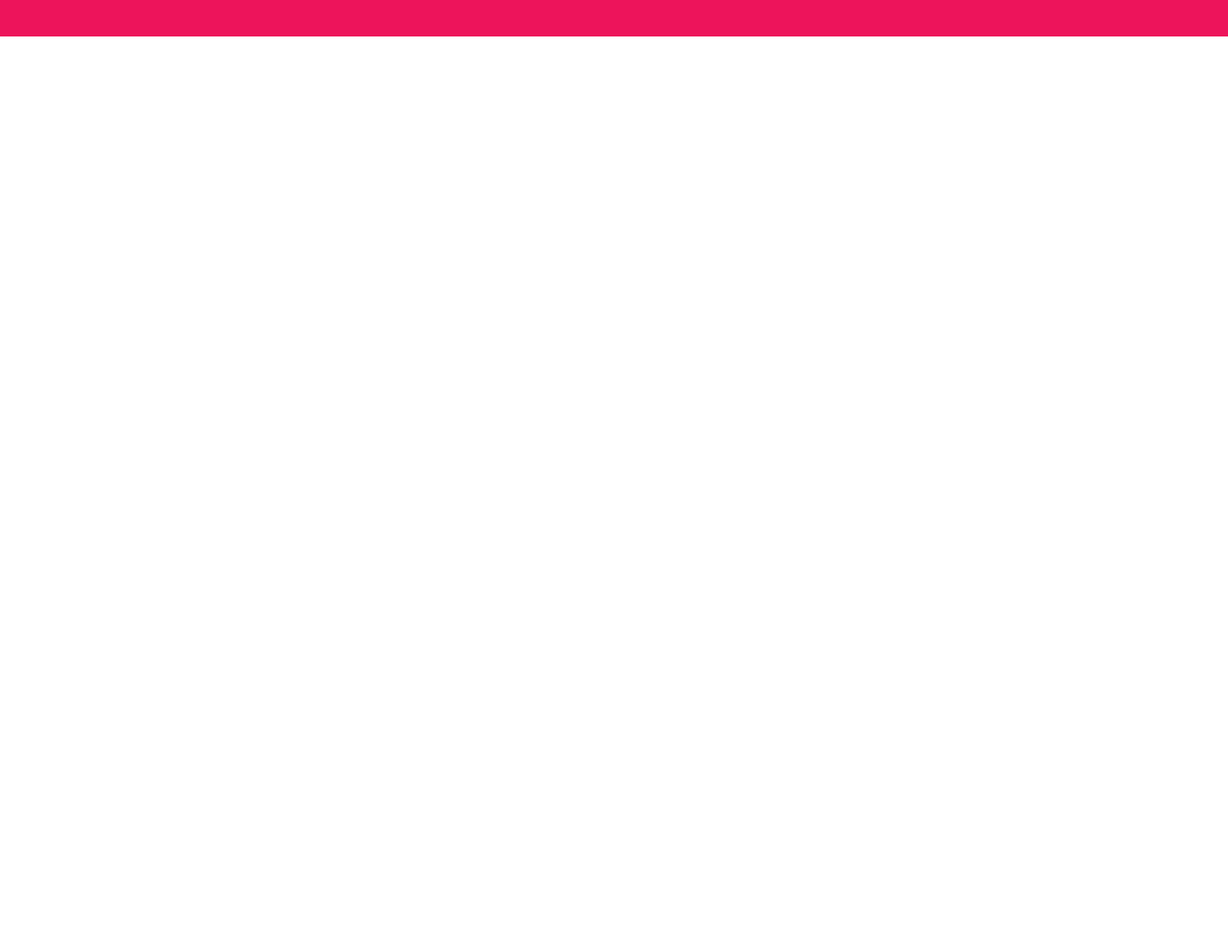
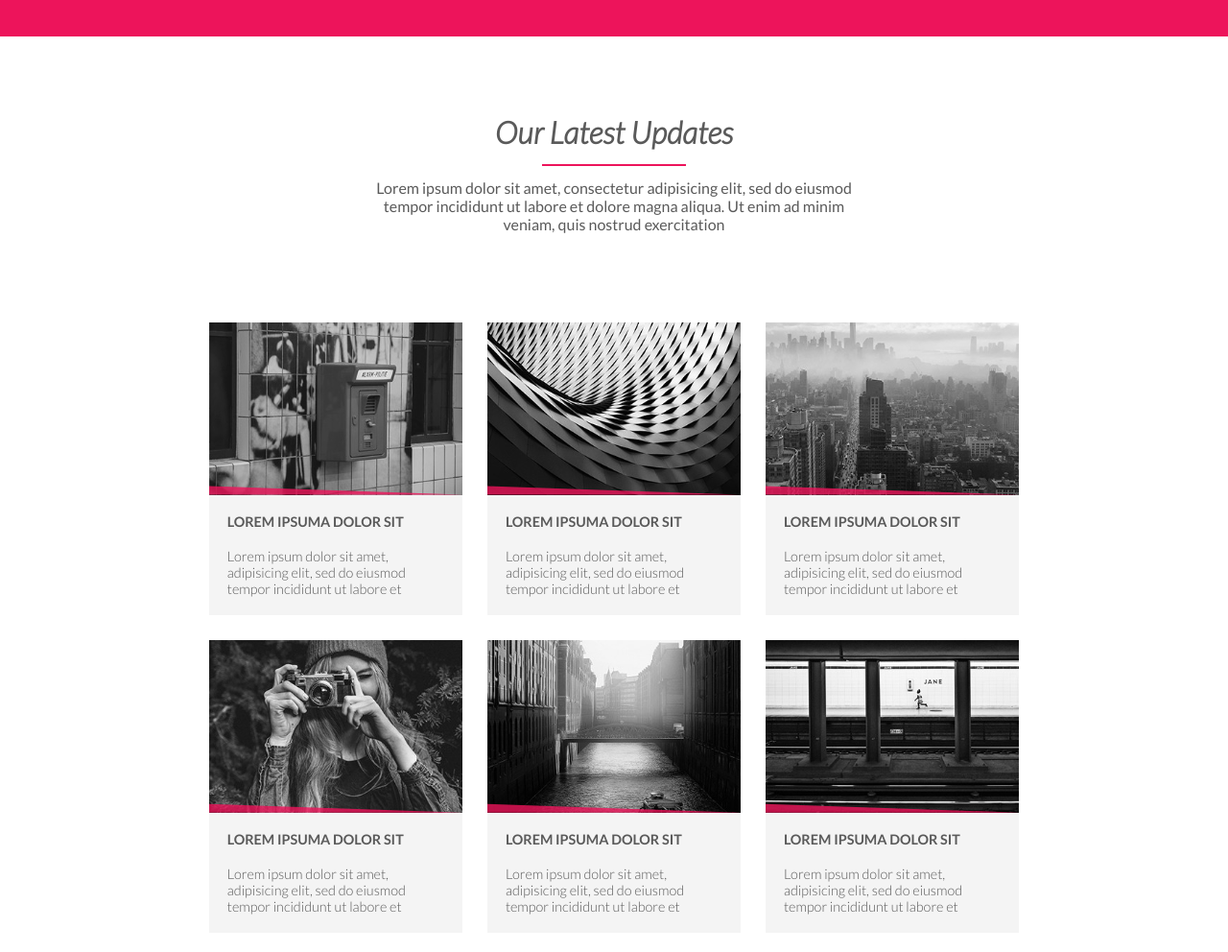
Before and after one commit to stangricki/website-mache, a plain HTML site: page index.html in a window 1280 px wide. Shown: the part 3241-4233 px from the top of the page at 96% size. Before the commit the page ends 3279 px from the top, so only its background shows below. Drawn offline with Linux system fonts and the light colour scheme.

Commit message:
News section added

```diff
--- a/index.html
+++ b/index.html
@@ -51,6 +51,7 @@
 	</section>
 
 	<!-- _SERVICES SECTION -->
+
 	<section class="services-section">
 		<div class="container">
 			<h2>Our Services</h2>
@@ -78,6 +79,7 @@
 	</section>
 
 	<!-- _QUOTES SECTION -->
+
 	<section class="quotes-section">
 		<div class="quotes container">
 			<i class="fas fa-chevron-left"></i>
@@ -89,7 +91,9 @@
 			</div>
 		</div>
 	</section>
+
 	<!-- _PRICES SECTION -->
+
 	<section class="prices-section">
 		<div class="container">
 			<h2>Check our prices</h2>
@@ -216,6 +220,71 @@
 		<button class="button">Join us</button>
 	</section>
 
+	<!-- _NEWS SECTION -->
+
+	<section class="news-section">
+		<div class="container">
+			<h2>Our Latest Updates</h2>
+			<div class="line news-line"></div>
+			<p>Lorem ipsum dolor sit amet, consectetur adipisicing elit, sed do eiusmod tempor incididunt ut labore et dolore magna aliqua. Ut enim ad minim veniam, quis nostrud exercitation</p>
+			<div class="row clearfix">
+				<div class="col-m-4 col-s-6 col-xs-12">
+					<div class="news">
+						<div class="news-photo-1">
+							<div class="news-clippy"><i class="fas fa-search"></i></div>
+						</div>
+						<h5>Lorem ipsuma dolor sit</h5>
+						<p>Lorem ipsum dolor sit amet,  adipisicing elit, sed do eiusmod tempor incididunt ut labore et</p>
+					</div>
+				</div>
+				<div class="col-m-4 col-s-6 col-xs-12">
+					<div class="news">
+						<div class="news-photo-2">
+							<div class="news-clippy"><i class="fas fa-search"></i></div>
+						</div>
+						<h5>Lorem ipsuma dolor sit</h5>
+						<p>Lorem ipsum dolor sit amet,  adipisicing elit, sed do eiusmod tempor incididunt ut labore et</p>
+					</div>
+				</div>
+				<div class="col-m-4 col-s-6 col-xs-12">
+					<div class="news">
+						<div class="news-photo-3">
+							<div class="news-clippy"><i class="fas fa-search"></i></div>
+						</div>
+						<h5>Lorem ipsuma dolor sit</h5>
+						<p>Lorem ipsum dolor sit amet,  adipisicing elit, sed do eiusmod tempor incididunt ut labore et</p>
+					</div>
+				</div>
+				<div class="col-m-4 col-s-6 col-xs-12">
+					<div class="news">
+						<div class="news-photo-4">
+							<div class="news-clippy"><i class="fas fa-search"></i></div>
+						</div>
+						<h5>Lorem ipsuma dolor sit</h5>
+						<p>Lorem ipsum dolor sit amet,  adipisicing elit, sed do eiusmod tempor incididunt ut labore et</p>
+					</div>
+				</div>
+				<div class="col-m-4 col-s-6 col-xs-12">
+					<div class="news">
+						<div class="news-photo-5">
+							<div class="news-clippy"><i class="fas fa-search"></i></div>
+						</div>
+						<h5>Lorem ipsuma dolor sit</h5>
+						<p>Lorem ipsum dolor sit amet,  adipisicing elit, sed do eiusmod tempor incididunt ut labore et</p>
+					</div>
+				</div>
+				<div class="col-m-4 col-s-6 col-xs-12">
+					<div class="news">
+						<div class="news-photo-6">
+							<div class="news-clippy"><i class="fas fa-search"></i></div>
+						</div>
+						<h5>Lorem ipsuma dolor sit</h5>
+						<p>Lorem ipsum dolor sit amet,  adipisicing elit, sed do eiusmod tempor incididunt ut labore et</p>
+					</div>
+				</div>
+			</div>
+		</div>
+	</section>
 	<script type="text/javascript" src="./scripts/main.js"></script>
 </body>
 </html>
--- a/styles/SCSS/main.scss
+++ b/styles/SCSS/main.scss
@@ -459,7 +459,61 @@ nav {
 		margin: 0 2.5rem;
 	}
 }
-
 // end_JOIN_US --- PERFECTO FINITO!!!
 
+// _NEWS --- PERFECTO FINITO!!!
+.news-section{
+	margin: 80px 0;
+	h2{
+		font-size: 2rem;
+		// font-weight: 300;
+		font-style: italic;
+		margin-bottom: 0;
+	}
+	.news-line{margin: 0;}
+	p{	margin: 10px 20% 80px;}
+}
+	// padding: 0.8rem 0 1.8rem;
+.news{
+	margin: 0.8rem;
+	text-align: left;
+	background-color: #f4f4f4;
+	[class*="news-photo"] {
+		height: 180px;
+		&:hover .news-clippy{
+			clip-path: polygon(0 0, 100% 0, 100% 100%, 0% 100%);
+		}
+	}
+	h5, p {font-size: 0.9rem;margin: 0; padding: 1.2rem;}
+	p {font-weight: 300;}
+	h5 {color: #5A5A5A; padding-bottom: 0;}
+}
+
+.news-clippy{
+	background-color: $main-color;
+	opacity:0.8;
+	widows: 100%;
+	height: 100%;
+	clip-path: polygon(0 95%, 0 95%, 100% 100%, 0% 100%);
+	transition: all 0.3s;
+	position: relative;
+	i{
+		position: absolute;
+		top: 50%;
+		left: 50%;
+		transform: translate(-35%, -50%);
+		font-size: 4rem;
+		color: #FFF;
+	}
+}
+
+.news-photo-1{background: url("../../images/news1.jpg") center/cover}
+.news-photo-2{background: url("../../images/news2.jpg") center/cover}
+.news-photo-3{background: url("../../images/news3.jpg") center/cover}
+.news-photo-4{background: url("../../images/news4.jpg") center/cover}
+.news-photo-5{background: url("../../images/news5.jpg") center/cover}
+.news-photo-6{background: url("../../images/news6.jpg") center/cover}
+// end_NEWS --- PERFECTO FINITO!!!
+
+
 //może zrobic cos z section lub containerem aby zawierał w sobie passing top i bottom???
```
Also changed, not shown: images/news1.jpg (added), images/news2.jpg (added), images/news3.jpg (added), images/news4.jpg (added), images/news5.jpg (added), images/news6.jpg (added), styles/CSS/main.css, 1 other file.
